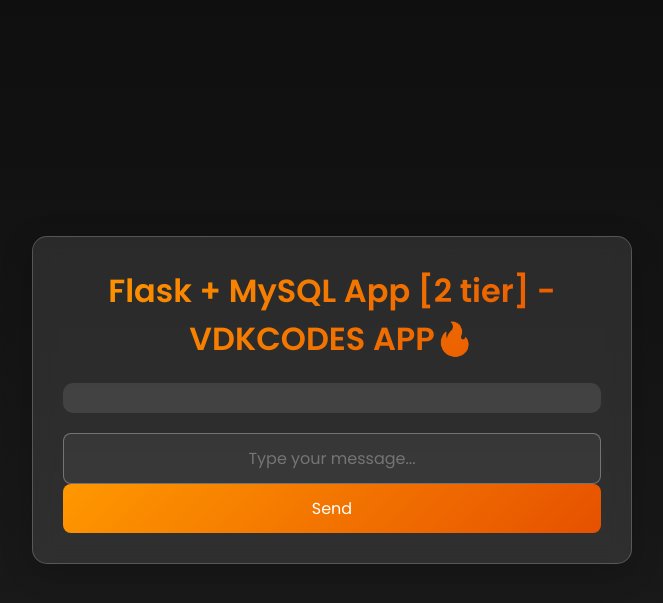
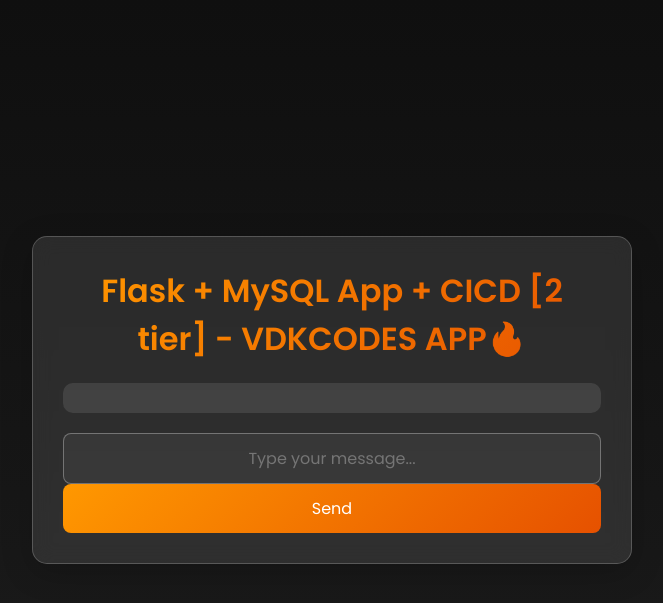
Before and after one commit to Vaidik-Gampawar/two-tier-flask-app, a Flask app: page / in a window 1280 px wide. Shown: the top 603 px of the page, without its empty margins (308-971 px from the left). Run offline with Flask 2, Linux system fonts and the light colour scheme; data that the repository does not hold is empty; some libraries are stand-ins or nearby versions.

Commit message:
Update header to reflect CICD integration

```diff
--- a/templates/index.html
+++ b/templates/index.html
@@ -131,7 +131,7 @@
 
 <body>
     <div class="container">
-        <h1>Flask + MySQL App [2 tier] - VDKCODES APP🔥</h1>
+        <h1>Flask + MySQL App + CICD [2 tier] - VDKCODES APP🔥</h1>
 
         <div class="messages">
             {% for message in messages %}
```
